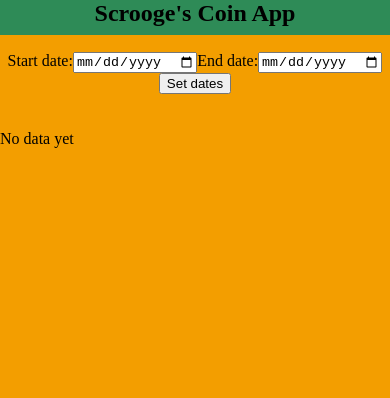
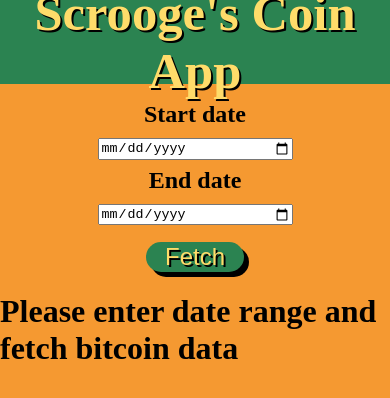
Before and after one commit to Ilarian/ScroogeCoin, a React (Create React App) app: page / in a window 390 px wide. Shown: the top 398 px of the page. Built offline with nearby package versions, Linux system fonts and the light colour scheme.

Commit message:
styling implementations and fixes

```diff
--- a/src/App.tsx
+++ b/src/App.tsx
@@ -22,7 +22,7 @@
       <div className={style.date}>
         <DateRange callback={setData}/>
       </div>
-      <div className={style.info}>
+      <div>
         <DisplayData data={midnightDataSet}/>
       </div>
     </>
--- a/src/DateRange.tsx
+++ b/src/DateRange.tsx
@@ -1,5 +1,6 @@
 import React, { useState} from 'react';
 import {fetchData} from './Apicall';
+import style from './css/daterange.module.css'
 
 type Props = {
     callback: Function
@@ -23,16 +24,17 @@
 
 
         return(
-            <form onSubmit={handleSubmit}>
-                <label>Start date:
+            <form className={style.container}onSubmit={handleSubmit}>
+                <div className={style.containerdiv}>
+                <h2>Start date</h2>
                     <input name="start" type="date" onChange={handleChange} />
-                </label>
 
-                <label>End date:
+
+                <h2>End date</h2>
                     <input name="end" type="date" onChange={handleChange} />
-                </label>
-                <br></br>
-                <button type="submit">Set dates</button>
+
+                <button type="submit">Fetch</button>
+                </div>
             </form>
         );
     }
--- a/src/DisplayData.tsx
+++ b/src/DisplayData.tsx
@@ -11,14 +11,24 @@
     if(props.data.length !== 0){
         return (
         <>
-
-            <div className={style.datacard}><Bearish data={props.data}/></div>
-            <div className={style.datacard}><HighestVolume data={props.data}/></div>
-            <div className={style.datacard}><MaxProfit data={props.data}/></div>
+        <div className={style.info}>
+            <div className={style.datacard}>
+                <h1>Bearish</h1>
+                <Bearish data={props.data}/>
+            </div>
+            <div className={style.datacard}>
+                <h1>24h Volume</h1>
+                <HighestVolume data={props.data}/>
+            </div>
+            <div className={style.datacard}>
+                <h1>Timemachine</h1>
+                <MaxProfit data={props.data}/>
+            </div>
+        </div>
         </>
     )}
     else{
-        return <p>No data yet</p>
+        return <h1 className={style.nodata}>Please enter date range and fetch bitcoin data</h1>
     }
 
 }
@@ -43,19 +53,24 @@
         if (bearish > longestBearish){
             longestBearish = bearish
             bearishPoints[0] = startPoint
-            bearishPoints[1] = previousPoint
+            bearishPoints[1] = currentPoint
         }
 
     }
 
+    const bearishStart: String = new Date(bearishPoints[0].timestamp).toDateString()
+    const bearishEnd: String = new Date(bearishPoints[1].timestamp).toDateString()
+
    if(longestBearish > 0){
        return (
         <div className={style.center}>
-            <p>Bearish trend: {longestBearish} days</p>
+            <p>📉 Bearish trend: {longestBearish} days</p>
+            <p>Started {bearishStart}</p>
+            <p>Ended {bearishEnd}</p>
         </div>
        )
    }else{
-       return <p>No bearish trend detected =)</p>
+       return <p>Bitcoin has only went up! 📈</p>
    }
 }
 
@@ -67,9 +82,17 @@
         return prev.volume > curr.volume ? prev : curr
     })
 
+
+    const volumeDate = new Date(highestVolume.timestamp).toDateString()
+
+    const formattedVolume: number = +highestVolume.volume.toFixed(0)
+    const newFormat = Intl.NumberFormat().format(formattedVolume);
+
+
     return(
         <div className={style.center}>
-        <p>highest volume: {highestVolume.volume}</p>
+            <p>{newFormat}€</p>
+            <p>Traded on {volumeDate}📅</p>
         </div>
         )
 }
@@ -104,13 +127,18 @@
     if(maxProfit > 0){
         return (
             <div className={style.center}>
-                <p>📅 buy: {buyDate}</p>
-                <p>📅 sell: {sellDate}</p>
-                <p>😃 Profit per bitcoin : {formattedProfit}€</p>
+                <p>Buy: {buyDate} 📅</p>
+                <p>Sell: {sellDate} 📅</p>
+                <p>Profit per bitcoin: {formattedProfit}€</p>
             </div>
         )
     }else{
-        return <p>No money to be made in the given date range :/</p>
+        return (
+            <div className={style.center}>
+                <p>No money to be made in give range</p>
+                <p>💸💸💸</p>
+            </div>
+            )
     }
 
 
--- a/src/css/app.module.css
+++ b/src/css/app.module.css
@@ -1,31 +1,53 @@
 .header {
-  background-color: seagreen;
+  display: flex;
+  background-color: rgb(43, 131, 81);
+  height: 10vh;
+  margin-bottom: 2vh;
   text-align: center;
-  margin-bottom: 2vh;
 }
 
 .header h1 {
-  font-size: 1.5em;
+  color: #ffdc6a;
+  text-shadow: 2px 2px #000000;
+  font-size: 8vh;
+  align-self: center;
+  width: 100%;
   margin: 0;
-  padding-bottom: 8px;
 }
 
-.date {
-  text-align: center;
-}
 
 .info {
 
-  margin-top:5%;
   display: flex;
   height:50vh;
-  justify-content: space-between;
+  justify-content:space-between;
   flex-direction: row;
-  flex-wrap: wrap;
+  margin: 5% 15% 0 20%;
 }
 
-@media (max-width: 1000px) {
+@media screen and (max-width: 992px), screen and (max-height: 800px) {
   .info {
     flex-direction: column;
   }
 }
+
+
+
+/* Extra small devices (phones, 600px and down) */
+@media only screen and (max-width: 600px) {
+  .header h1 {
+    color: #ffdc6a;
+    font-size: 6vh;
+    align-self: center;
+    width: 100%;
+    margin: 0;
+  }
+}
+/* Small devices (portrait tablets and large phones, 600px and up) */
+@media only screen and (min-width: 600px) {}
+/* Medium devices (landscape tablets, 768px and up) */
+@media only screen and (min-width: 768px) {}
+/* Large devices (laptops/desktops, 992px and up) */
+@media only screen and (min-width: 992px) {}
+/* Extra large devices (large laptops and desktops, 1200px and up) */
+@media only screen and (min-width: 1200px) {}
--- a/src/css/datadisplay.module.css
+++ b/src/css/datadisplay.module.css
@@ -1,21 +1,47 @@
 .datacard {
-    display: flex;
+    flex-direction: column;
     justify-content: center;
     flex-basis: 25%;
     border: 3px solid;
     border-radius: 1em;
     margin:3%;
-    background-color: rgb(255, 177, 32);
-    box-shadow: 12px 12px 2px 1px seagreen;
+    background-color: #ffdc6a;
+    box-shadow: 12px 12px 2px 1px rgb(18, 90, 49);
 }
 
 .datacard p{
-    font-size:1.5em;
+    font-size: 1.3em;
+
 }
 
+.datacard h1{
+    text-align: center;
+}
 .center {
+    overflow: hidden;
     display: flex;
     align-self:center;
     flex-direction: column;
-    font-size: 1.5em;
+    text-align: center;
+    font-size: 1em;
 }
+
+.nodata{
+    display: flex;
+    justify-content: center;
+}
+
+.info {
+
+    display: flex;
+    height:50vh;
+    justify-content:space-between;
+    flex-direction: row;
+    margin: 5% 15% 0 20%;
+  }
+
+  @media screen and (max-width: 992px), screen and (max-height: 800px) {
+    .info {
+      flex-direction: column;
+    }
+  }
--- /dev/null
+++ b/src/css/daterange.module.css
@@ -0,0 +1,56 @@
+.container{
+    display: flex;
+    align-items: center;
+    justify-content: center;
+}
+
+.containerdiv {
+
+    text-align: center;
+    display: flex;
+    flex-direction: column;
+    row-gap: 7px;
+    align-self: center;
+    width: 30%;
+}
+
+.containerdiv h2{
+    margin: 0 0 3px 0;
+}
+
+.containerdiv button {
+    width: 50%;
+    margin-top: 10px;
+    font-size: 24px;
+    align-self: center;
+    cursor: pointer;
+    text-align: center;
+    text-decoration: none;
+    outline: none;
+    color: #ffdc6a;
+    background-color: rgb(43, 131, 81);
+    border: none;
+    border-radius: 15px;
+    box-shadow: 5px 5px #000000;
+    text-shadow: 2px 2px #000000;
+  }
+
+  .containerdiv button:hover {background-color: #3e8e41}
+
+  .containerdiv button:active {
+    background-color: #3e8e41;
+    box-shadow: 0 5px #666;
+    transform: translateY(4px);
+  }
+
+  @media only screen and (max-width: 600px) {
+    .containerdiv {
+
+        text-align: center;
+        display: flex;
+        flex-direction: column;
+        row-gap: 7px;
+        align-self: center;
+        width: 50%;
+    }
+  }
--- a/src/css/index.css
+++ b/src/css/index.css
@@ -1,4 +1,5 @@
 body {
-  background-color: rgb(243, 158, 0);
+  background-color: rgb(245, 153, 49);
   margin: 0px;
+
 }
```
Also changed, not shown: 1 other file (tests, documents, lock files or other folders).
